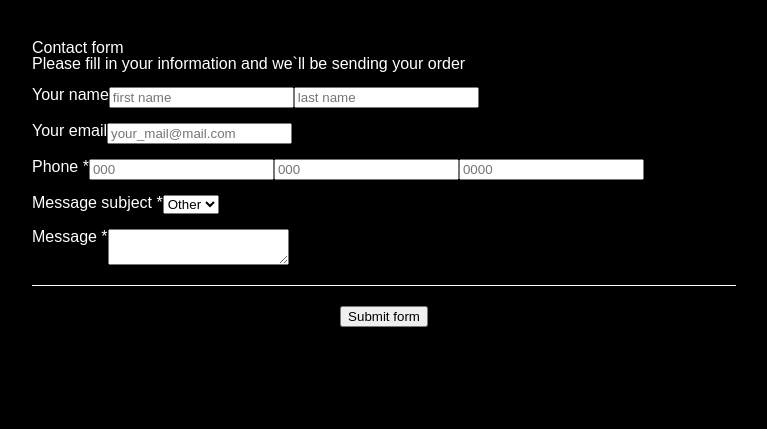
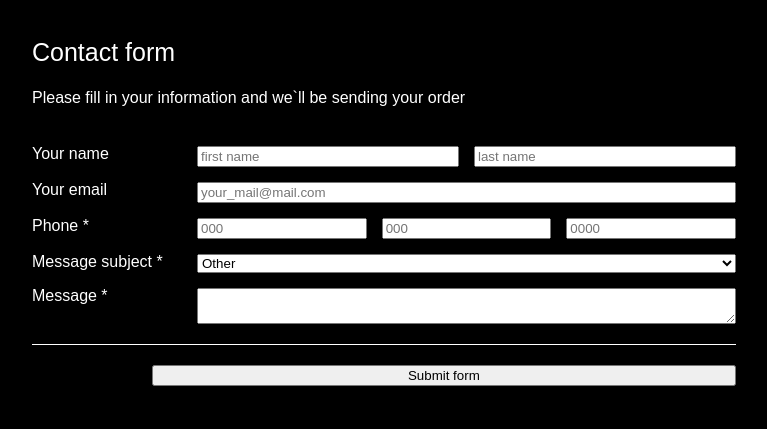
Before and after one commit to NazarZhuvaka/form, a plain HTML site: page index.html in a window 1280 px wide. Shown: the whole page, without its empty margins (256-1023 px from the left). Drawn offline with Linux system fonts and the light colour scheme.

Commit message:
Add base css

```diff
--- a/assets/css/style.css
+++ b/assets/css/style.css
@@ -2,6 +2,11 @@
 
 :root{
     font-family: sans-serif;
+}
+
+input, select, textarea {
+    max-width: 100%;
+    width: 100%;
 }
 
 body {
@@ -15,19 +20,35 @@ body {
     padding: 40px;
 }
 
+.form-pretitle{
+    margin-bottom: 25px;
+    font-size: 25px;
+}
+
+.form-title {
+    margin-bottom: 40px;
+}
+
 .form-label {
     display: flex;
     margin-top: 15px;
+    gap: 15px;
 }
 
 .form-label > textarea {
     max-height: 200px;
-    max-width: 400px;
+    /* max-width: 400px; */
+}
+
+.label-titel{
+    width: 100%;
+    max-width: 150px;
 }
 
 .form-btn {
-    margin: 0 auto;
-    display: flex;
+    width: 83%;
+    margin-left: auto;
+    display: block;
 }
 
 .border{
@@ -36,4 +57,5 @@ body {
     display: block;
     background-color: white;
     margin: 20px 0;
+
 }
--- a/index.html
+++ b/index.html
@@ -13,22 +13,22 @@
         <p class="form-title">Please fill in your information and we`ll be sending your order</p>
         <form action="">
             <label class="form-label" for="">
-                <p>Your name</p>
+                <p class="label-titel">Your name</p>
                 <input name="first-name" type="text" placeholder="first name">
                 <input name="last-name" type="text" placeholder="last name">
             </label>
             <label class="form-label" for="">
-                <p>Your email</p>
+                <p class="label-titel">Your email</p>
                 <input type="email" name="email" placeholder="your_mail@mail.com">
             </label>
             <label class="form-label" for="">
-                <p>Phone *</p>
+                <p class="label-titel">Phone *</p>
                 <input type="text" name="phone" required placeholder="000">
                 <input type="text" name="phone" required placeholder="000">
                 <input type="text" name="phone" required placeholder="0000">
             </label>
             <label class="form-label" for="">
-                <p>Message subject *</p>
+                <p class="label-titel">Message subject *</p>
                 <select name="" id="" required>
                     <option value="other">Other</option>
                     <option value="other">Other</option>
@@ -39,7 +39,7 @@
                 </select>
             </label>
             <label class="form-label" for="">
-                Message *
+                <p class="label-titel">Message *</p>
                 <textarea name="" id="" required></textarea>
             </label>
             <span class="border"></span>
```
